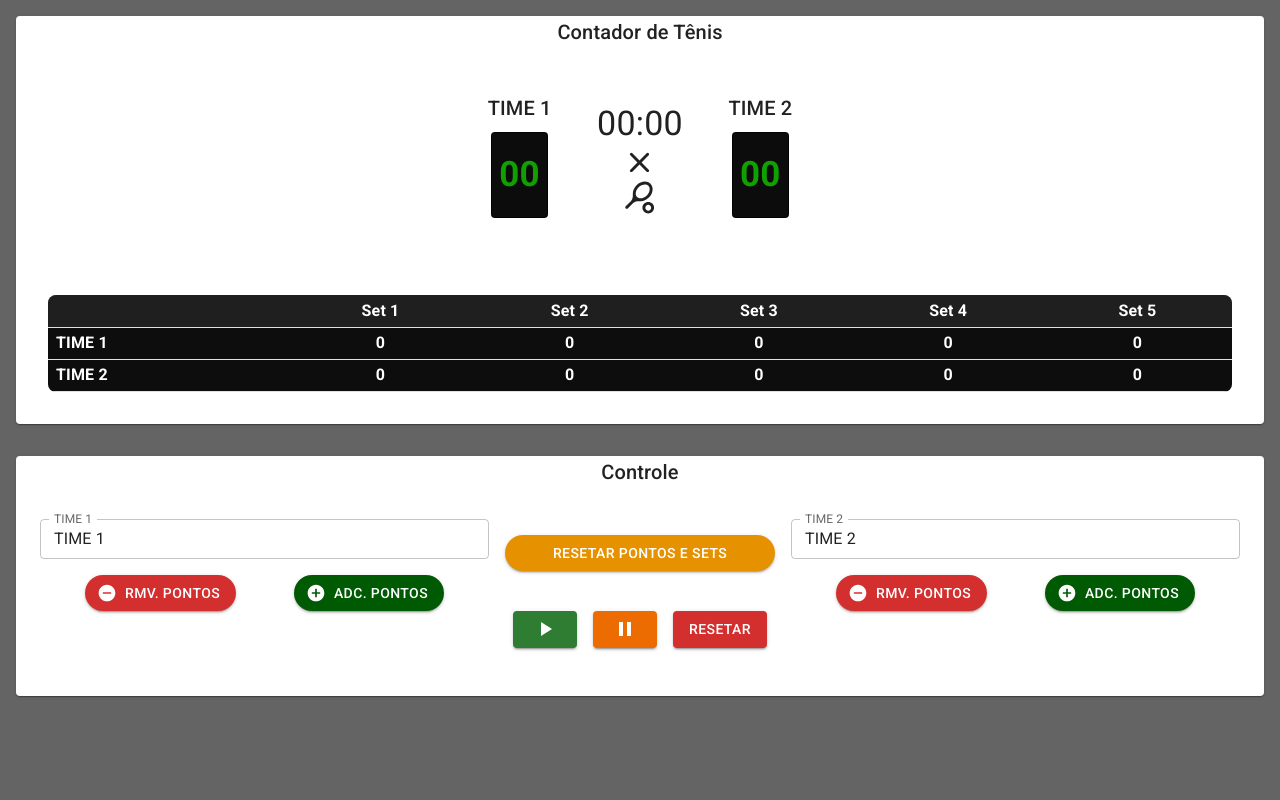
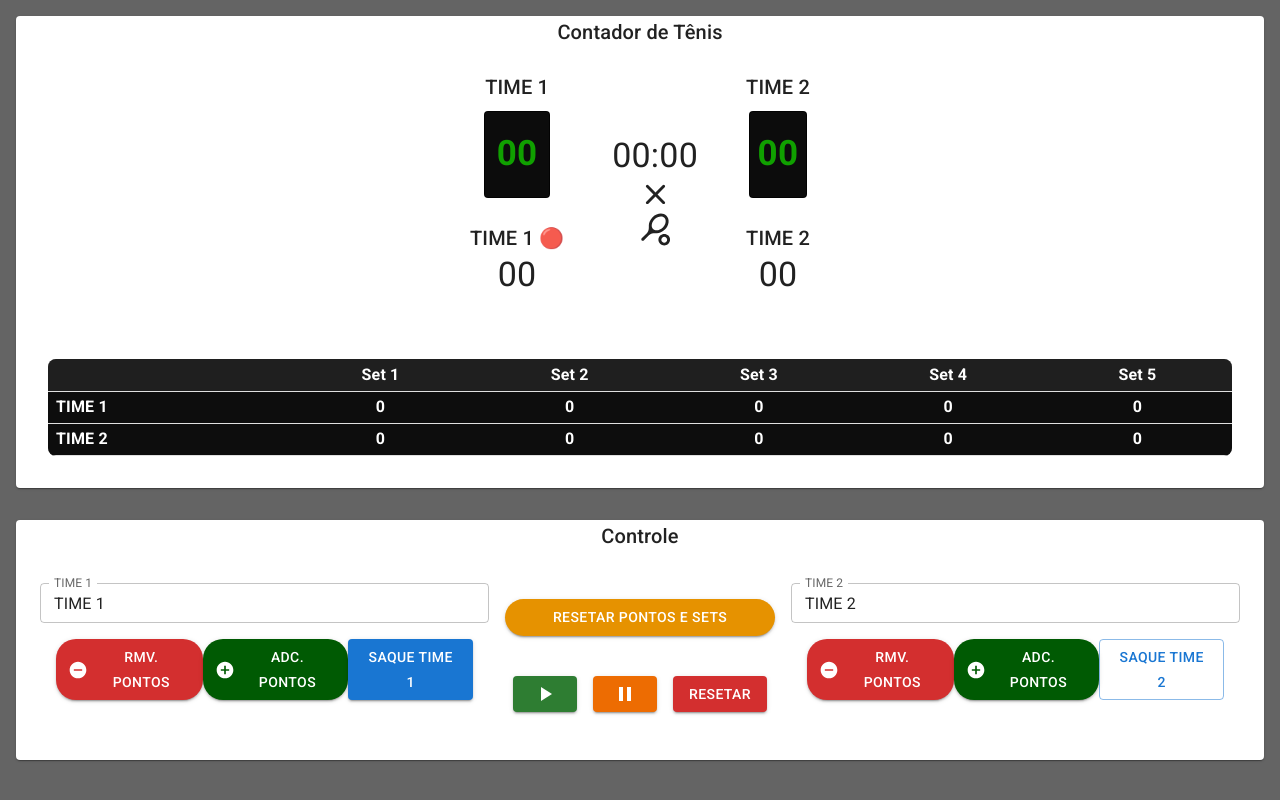
Before and after one commit to VashRogers/project-beach-react, a React (Vite) app: page / in a window 1280 px wide. Built offline with nearby package versions, Linux system fonts and the light colour scheme.

Commit message:
adc botao para setar saque

```diff
--- a/src/App.tsx
+++ b/src/App.tsx
@@ -27,6 +27,7 @@ function App() {
     });
 
     const [time, setTime] = useState(0);
+    const [servingTeam, setServingTeam] = useState("team1");
 
     return (
         <Box display="flex" flexDirection="column">
@@ -42,6 +43,7 @@ function App() {
                 team1Sets={team1Sets}
                 team2Sets={team2Sets}
                 time={time}
+                servingTeam={servingTeam}
             />
             <ControlPanel
                 team1={team1}
@@ -58,6 +60,8 @@ function App() {
                 setTeam2Sets={setTeam2Sets}
                 time={time}
                 setTime={setTime}
+                servingTeam={servingTeam}
+                setServingTeam={setServingTeam}
             />
         </Box>
     );
--- a/src/components/control-panel/index.tsx
+++ b/src/components/control-panel/index.tsx
@@ -22,6 +22,8 @@ interface iControlPanelProps {
     setTeam2Sets: Dispatch<SetStateAction<teamSets>>;
     time: number;
     setTime: Dispatch<SetStateAction<number>>;
+    servingTeam: string;
+    setServingTeam: Dispatch<SetStateAction<string>>;
 }
 
 export default function ControlPanel({
@@ -39,6 +41,8 @@ export default function ControlPanel({
     setTeam2Sets,
     time,
     setTime,
+    servingTeam,
+    setServingTeam,
 }: iControlPanelProps) {
     const [team1Advantage, setTeam1Advantage] = useState(false);
     const [team2Advantage, setTeam2Advantage] = useState(false);
@@ -258,6 +262,18 @@ export default function ControlPanel({
                                 >
                                     Adc. Pontos
                                 </Button>
+
+                                <Button
+                                    onClick={() => setServingTeam("team1")} // Definir time 1 com saque
+                                    variant={
+                                        servingTeam === "team1"
+                                            ? "contained"
+                                            : "outlined"
+                                    }
+                                    color="primary"
+                                >
+                                    Saque TIME 1
+                                </Button>
                             </Stack>
                         </Stack>
 
@@ -343,6 +359,18 @@ export default function ControlPanel({
                                 >
                                     Adc. Pontos
                                 </Button>
+
+                                <Button
+                                    onClick={() => setServingTeam("team2")} // Definir time 2 com saque
+                                    variant={
+                                        servingTeam === "team2"
+                                            ? "contained"
+                                            : "outlined"
+                                    }
+                                    color="primary"
+                                >
+                                    Saque TIME 2
+                                </Button>
                             </Stack>
                         </Stack>
                     </Stack>
--- a/src/components/scoreboard/components/TeamInfo.tsx
+++ b/src/components/scoreboard/components/TeamInfo.tsx
@@ -4,9 +4,10 @@ import { customColors } from "../../../constants/colors";
 interface iTeamInfo {
     team: string;
     teamPoints: string;
+    serving: boolean
 }
 
-export function TeamInfo({ team, teamPoints }: iTeamInfo) {
+export function TeamInfo({ team, teamPoints, serving }: iTeamInfo) {
     return (
         <Stack justifyContent="center" alignItems="center">
             <Typography variant="h6">{team}</Typography>
@@ -27,6 +28,14 @@ export function TeamInfo({ team, teamPoints }: iTeamInfo) {
                     {teamPoints}
                 </Typography>
             </Box>
+
+            <Box textAlign="center" p={2}>
+                <Typography variant="h6">
+                    {team} {serving && <span>🔴</span>}{" "}
+                    {/* Indicador de saque */}
+                </Typography>
+                <Typography variant="h4">{teamPoints}</Typography>
+            </Box>
         </Stack>
     );
 }
--- a/src/components/scoreboard/index.tsx
+++ b/src/components/scoreboard/index.tsx
@@ -17,6 +17,7 @@ interface iScoreboardProps {
     team1Sets: teamSets;
     team2Sets: teamSets;
     time: number;
+    servingTeam: string;
 }
 export interface teamSets {
     set1: number;
@@ -34,13 +35,13 @@ export default function Scoreboard({
     team1Sets,
     team2Sets,
     time,
+    servingTeam,
 }: iScoreboardProps) {
+
     const formatTime = (seconds: number) => {
         const minutes = Math.floor(seconds / 60);
         const remainingSeconds = seconds % 60;
-        return `${String(minutes).padStart(2, "0")}:${String(
-            remainingSeconds
-        ).padStart(2, "0")}`;
+        return `${String(minutes).padStart(2, "0")}:${String(remainingSeconds).padStart(2, "0")}`;
     };
 
     return (
@@ -58,7 +59,11 @@ export default function Scoreboard({
                     display="flex"
                     alignItems="center"
                 >
-                    <TeamInfo team={team1} teamPoints={team1Points} />
+                    <TeamInfo
+                        team={team1}
+                        teamPoints={team1Points}
+                        serving={servingTeam === "team1"} // Mostrar indicador se for o time 1
+                    />
 
                     <Box
                         display="flex"
@@ -67,13 +72,16 @@ export default function Scoreboard({
                         justifyContent="center"
                         margin={4}
                     >
-                        <Typography variant="h4">{formatTime(time)}</Typography>{" "}
-                        {/* Relógio aqui */}
+                        <Typography variant="h4">{formatTime(time)}</Typography> {/* Relógio aqui */}
                         <ClearRoundedIcon fontSize="large" />
                         <SportsTennisRoundedIcon fontSize="large" />
                     </Box>
 
-                    <TeamInfo team={team2} teamPoints={team2Points} />
+                    <TeamInfo
+                        team={team2}
+                        teamPoints={team2Points}
+                        serving={servingTeam === "team2"} // Mostrar indicador se for o time 2
+                    />
                 </Box>
 
                 <Box
```
